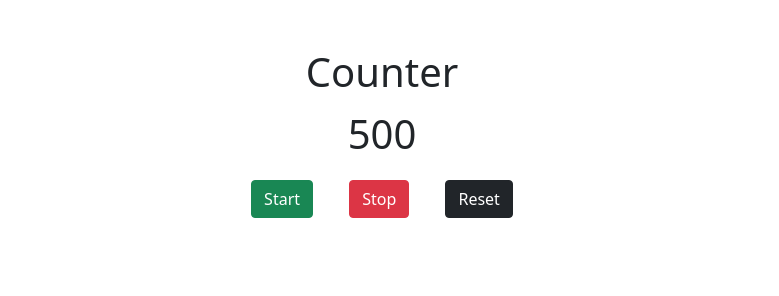
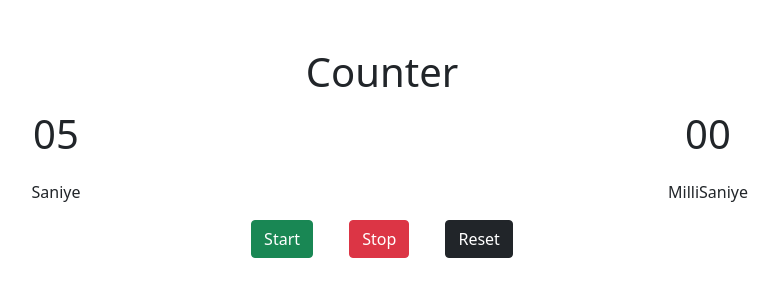
Before and after one commit to Lmntria/18.10.2022-Homework-JS, a plain HTML site: page index.html in a window 1280 px wide. Shown: the whole page, without its empty margins (258-1037 px from the left). Drawn offline with nearby package versions, Linux system fonts and the light colour scheme.

Commit message:
sec task done and some changes made for task 1

```diff
--- a/assets/js/main.js
+++ b/assets/js/main.js
@@ -1,24 +1,38 @@
-let x=document.querySelector("p")
+let milSec=document.getElementById("milSec")
+let sec=document.getElementById("sec")
 
-let counter=0;
+let mSecond=00;
+let second=00;
 
 
 
 
 
 let int;
-int=setInterval(()=>{
-  counter++;
-  x.innerText=counter
-},10)
+function timer() {
+  int=setInterval(()=>{
+    mSecond++;
+
+  if (mSecond<=9) {
+    milSec.innerText='0'+mSecond
+  }
+  if(mSecond>9) {
+    milSec.innerText=mSecond
+  }
+  if(mSecond>99) {
+    second++;
+    sec.innerText='0' + second
+    mSecond=0
+    milSec.innerHTML='0'+ mSecond
+  }
+  if(second>9) {
+    sec.innerText=second
+  }
+  },10)
+}
 
 let str=document.getElementById("str");
-str.addEventListener('click',e=>{
-  int=setInterval(()=>{
-    counter++;
-    x.innerText=counter;
-  },1000)
-})
+str.addEventListener('click',timer())
 
 
 let stp=document.getElementById("stp");
@@ -27,5 +41,79 @@ stp.addEventListener('click', e=>{
 })
 let reset=document.getElementById("rset")
 reset.addEventListener('click',e=>{
-  counter=0
+  mSecond=0
 })
+
+
+
+
+
+//TODO-LIST JS
+
+
+// let addbtn = document.getElementById('todo');
+//         addbtn.addEventListener('click',function(){
+//             let datetime = this.previousElementSibling;
+//             let task = datetime.previousElementSibling;
+//             datetime.style.borderColor = '#ced4da';
+//             task.style.borderColor = '#ced4da';
+//             if (task.value.trim().length > 0 && datetime.value.trim().length > 0) {
+//                 let list = document.getElementById('list');
+//                 let date = datetime.value.split('T')[0];
+//                 let time = datetime.value.split('T')[1];
+//                 list.innerHTML+=`<li class="list-group-item">
+//                     <div class="row align-items-center">
+//                         <p class="col-md-4 m-0">${task.value}</p>
+//                         <p class="col-md-4 m-0">${date} | ${time}</p>
+//                         <div class="col-md-4 row justify-content-between">
+//                             <button onclick="changeColor(this)" class="btn btn-success done-btn col-md-5">Done</button>
+//                             <button onclick="this.parentElement.parentElement.parentElement.remove()" class="btn btn-danger col-md-5">Delete</button>
+//                         </div>
+//                     </div>
+//                 </li>`
+//                 datetime.value = "";
+//                 task.value="";
+//                 checkAllItem();
+
+//             }
+//             else{
+//                 datetime.style.borderColor = 'red';
+//                 task.style.borderColor = 'red';
+//             }
+//         })
+
+//         function checkAllItem() {
+//             let items = document.querySelectorAll(".list-group-item");
+//             for (const item of items) {
+//                 let datetime = item.children[0].children[1].innerText.split('|');
+//                 let result = checkTime(datetime[0],datetime[1])
+//                 item.style = 'background-color:'+result+ '!important'
+//             }
+//         }
+
+//         // setInterval(checkAllItem,1000)
+//         // // checkAllItem();
+
+//         function checkTime(taskDate, taskTime) {
+//             let dateObj = new Date();
+//             let date = dateObj.toLocaleDateString("az").trim();
+//             let time = dateObj.toLocaleTimeString().trim();
+//             taskDate = taskDate.trim();
+//             taskTime = taskTime.trim();
+//             if (date == taskDate) {
+//                 return '#fff';
+//             }
+//             else{
+//                 date.split('-')
+//             }
+//             return 'black';
+//         }
+
+
+
+
+//         function changeColor(x) {
+//           let bg= x.parentElement.parentElement.parentElement
+//           console.log(x.parentElement.parentElement.parentElement)
+//           bg.style.backgroundColor='#32CD32'
+//         }
--- a/index.html
+++ b/index.html
@@ -12,7 +12,18 @@
 
 <div class="row text-center py-5">
   <div class="col-md-12"><h1>Counter</h1></div>
-  <div class="col-md-12"><p class="fs-1 counter">0</p></div>
+  <div class="col-md-12">
+    <div class="row">
+      <div class="col-md-6">
+        <p class="fs-1 " id="sec">00</p>
+        <p>Saniye</p>
+      </div>
+      <div class="col-md-6">
+        <p class="fs-1 " id="milSec">00</p>
+        <p>MilliSaniye</p>
+      </div>
+    </div>
+  </div>
   <div class="col-md-12">
     <button class="btn btn-success mx-3" id="str">Start</button>
     <button class="btn btn-danger mx-3" id="stp">Stop</button>
@@ -20,6 +31,58 @@
   </div>
 </div>
 
+
+
+
+
+
+<!--TODO-LIST-->
+<!-- <div class="container my-4">
+  <div class="card container">
+      <div class="card-title">
+          <p class="h2">Todo List</p>
+      </div>
+      <div class="card-body">
+          <div class="input-group mb-3">
+              <input type="text" class="form-control" placeholder="Type what you want to do">
+              <input type="datetime-local" class="form-control">
+              <button class="input-group-text" id="todo">Add</button>
+          </div>
+          <ul id="list" class="list-group">
+              <li class="list-group-item">
+                  <div class="row align-items-center">
+                      <p class="col-md-4 m-0">Task 1</p>
+                      <p class="col-md-4 m-0">2022-10-18 | 16:45</p>
+                      <div class="col-md-4 row justify-content-between">
+                          <button onclick="changeColor(this)" class="btn btn-success done-btn col-md-5">Done</button>
+                          <button onclick="this.parentElement.parentElement.parentElement.remove()" class="btn btn-danger col-md-5">Delete</button>
+                      </div>
+                  </div>
+              </li>
+              <li class="list-group-item">
+                  <div class="row align-items-center">
+                      <p class="col-md-4 m-0">Task 2</p>
+                      <p class="col-md-4 m-0">2022-10-18 | 16:45</p>
+                      <div class="col-md-4 row justify-content-between">
+                          <button onclick="changeColor(this)" class="btn btn-success done-btn col-md-5">Done</button>
+                          <button onclick="this.parentElement.parentElement.parentElement.remove()" class="btn btn-danger col-md-5">Delete</button>
+                      </div>
+                  </div>
+              </li>
+              <li class="list-group-item">
+                  <div class="row align-items-center">
+                      <p class="col-md-4 m-0">Task 3</p>
+                      <p class="col-md-4 m-0">2022-10-18 | 16:45</p>
+                      <div class="col-md-4 row justify-content-between">
+                          <button onclick="changeColor(this)" class="btn btn-success done-btn col-md-5">Done</button>
+                          <button onclick="this.parentElement.parentElement.parentElement.remove()" class="btn btn-danger col-md-5">Delete</button>
+                      </div>
+                  </div>
+              </li>
+          </ul>
+      </div>
+  </div>
+</div> -->
 
 
 
```
